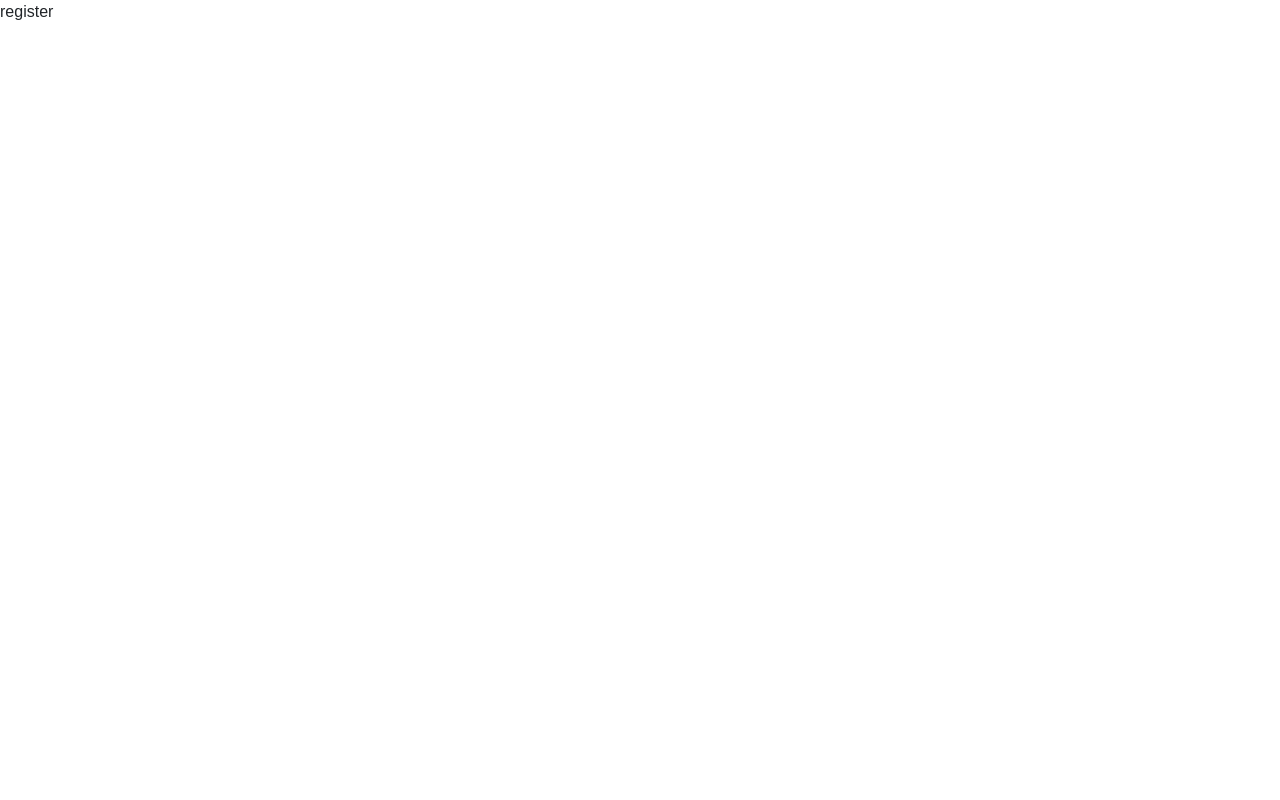
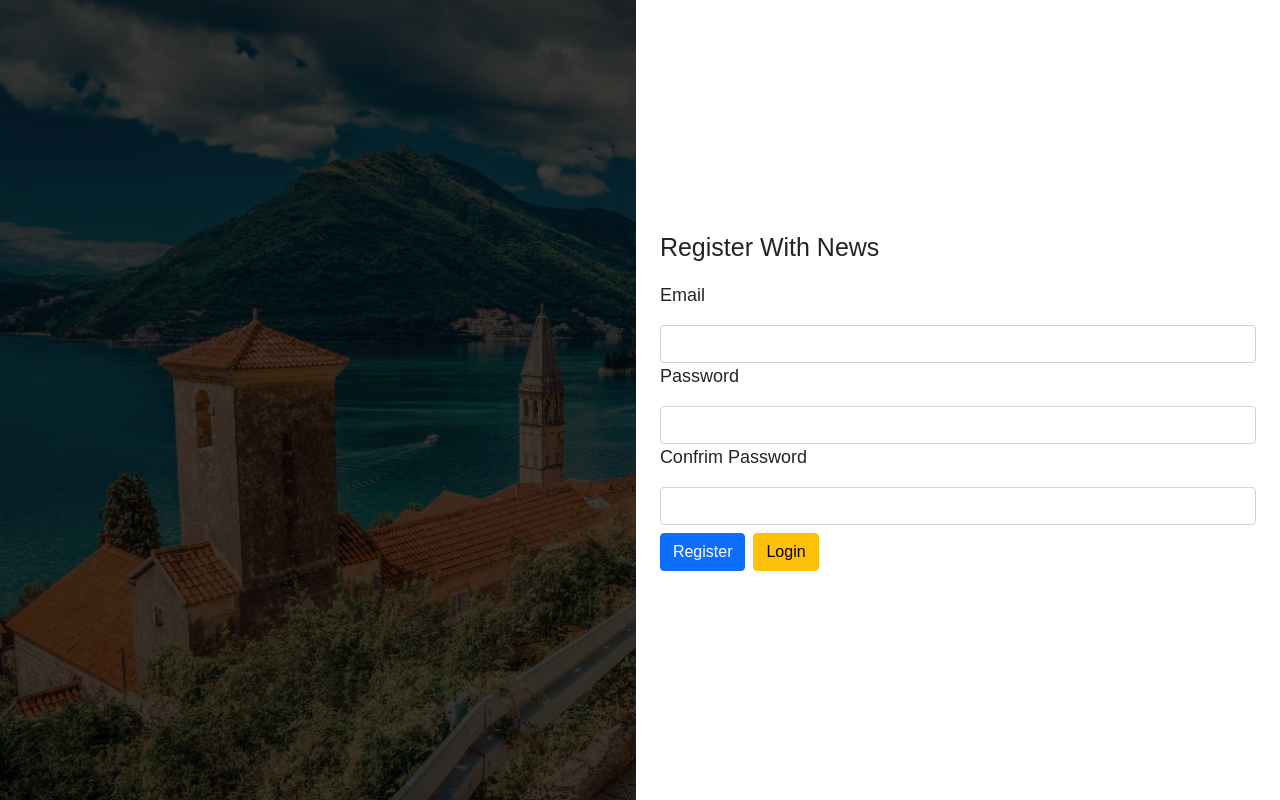
Before and after one commit to alimpp/login-and-register, a Vue app: page /register in a window 1280 px wide. Built offline with nearby package versions, Linux system fonts and the light colour scheme.

Commit message:
make login and register

```diff
--- a/src/assets/css/main.css
+++ b/src/assets/css/main.css
@@ -68,3 +68,16 @@
     background: #d5d5d5;
 }
 /* card hover */
+
+/* glass */
+.glass{
+    background: rgba( 0, 0, 0, 0.75 );
+    backdrop-filter: blur( 0px );
+    -webkit-backdrop-filter: blur( 0px );
+    width: 100%;
+    height: 100vh;
+    display: flex;
+    flex-direction: column;
+    justify-content: center;
+}
+/* glass */
--- a/src/components/login/loginTemp.vue
+++ b/src/components/login/loginTemp.vue
@@ -1,15 +1,92 @@
 <template>
   <div class="loginTemp">
-  login
+     <div class="textBox">
+         <div class="glass p-5">
+         <p class="text_25 opacityAnim light_color">Welcome To MY Website</p>
+         <p class="text_18 opacityAnim light_color">Lorem ipsum dolor sit amet consectetur adipisicing elit. Totam quas ad maxime architecto ipsam expedita omnis harum consequuntur earum eveniet, culpa possimus doloribus reiciendis quam dolorum magnam provident natus in</p>
+           <div class="d-flex opacityAnim">
+           <i class="bi bi-instagram light_color mx-2" style="font-size:25px;"></i>
+          <i class="bi bi-linkedin light_color mx-2" style="font-size:25px;"></i>
+          <i class="bi bi-twitter light_color mx-2" style="font-size:25px;"></i>
+          <i class="bi bi-facebook light_color mx-2" style="font-size:25px;"></i>
+          </div>
+         </div>
+     </div>
+     <div class="formBox p-4 opacityAnim">
+         <p class="text_25">Login With News</p>
+         <p class="text_18">Email</p>
+         <input type="email" class="form-control" v-model="email">
+         <p class="text_18 danger_color" v-if="emailRequired">{{emailRequiredText}}</p>
+         <p class="text_18">Password</p>
+         <input type="password" class="form-control" v-model="password">
+        <p class="text_18 danger_color" v-if="passwordRequired">{{passwordRequiredText}}</p>
+         <div class="d-flex">
+         <button class="btn btn-primary mt-2" @click="login">Login in</button>
+         <div class="d-flex mt-3 mx-2">
+         <router-link to="/register">Do you have account ?</router-link>
+         </div>
+         </div>
+     </div>
   </div>
 </template>
 
 <script>
 export default {
-
+    data(){
+      return{
+        email : "" ,
+        password : "" ,
+        emailRequired : false ,
+        emailRequiredText : "Email is Required" ,
+        passwordRequired : false ,
+        passwordRequiredText : "Password is Required"
+      }
+    } ,
+    methods : {
+      login(){
+        if(this.email === "" && this.password === ""){
+          this.emailRequired = true
+          this.passwordRequired = true
+        }else if(this.email === ""){
+            this.emailRequired = true
+        } else if(this.email.length < 5){
+            this.emailRequired = true
+        } else if(this.password === ""){
+          this.passwordRequired = true
+        } else if(this.password.length < 5){
+          this.passwordRequired = true
+        } else{
+          this.emailRequired = false
+          this.passwordRequired = false
+          this.$router.push("/news")
+        }
+      }
+    }
 }
 </script>
 
-<style>
-
+<style scoped >
+.loginTemp{
+  width: 100%;
+  height: 100vh;
+  display: flex;
+}
+.textBox{
+  width: 60%;
+  height: 100vh;
+  background: url(./paradise.jpg);
+  background-repeat: no-repeat;
+  background-size: cover;
+}
+.formBox{
+   width: 60%;
+  height: 100vh;
+  display: flex;
+  flex-direction: column;
+  justify-content: center;
+}
+@media (max-width: 800px) {
+  .textBox{display: none;}
+  .formBox{width: 100%;}
+}
 </style>
--- a/src/components/register/registerTemp.vue
+++ b/src/components/register/registerTemp.vue
@@ -1,15 +1,104 @@
 <template>
   <div class="registerTemp">
-  register
+     <div class="textBox">
+         <div class="glass p-5">
+         <p class="text_25 opacityAnim light_color">Welcome To MY Website</p>
+         <p class="text_18 opacityAnim light_color">Lorem ipsum dolor sit amet consectetur adipisicing elit. Totam quas ad maxime architecto ipsam expedita omnis harum consequuntur earum eveniet, culpa possimus doloribus reiciendis quam dolorum magnam provident natus in</p>
+           <div class="d-flex opacityAnim">
+           <i class="bi bi-instagram light_color mx-2" style="font-size:25px;"></i>
+          <i class="bi bi-linkedin light_color mx-2" style="font-size:25px;"></i>
+          <i class="bi bi-twitter light_color mx-2" style="font-size:25px;"></i>
+          <i class="bi bi-facebook light_color mx-2" style="font-size:25px;"></i>
+          </div>
+         </div>
+     </div>
+     <div class="formBox p-4 opacityAnim">
+         <p class="text_25">Register With News</p>
+         <p class="text_18">Email</p>
+         <input type="email" class="form-control" v-model="email">
+         <p class="text_18 danger_color" v-if="emailRequired">{{emailRequiredText}}</p>
+         <p class="text_18">Password</p>
+         <input type="" class="form-control" v-model="password">
+        <p class="text_18 danger_color" v-if="passwordRequired">{{passwordRequiredText}}</p>
+        <p class="text_18">Confrim Password</p>
+        <input type="" class="form-control" v-model="confrimPassword">
+        <p class="text_18 danger_color" v-if="passwordRequired">{{confrimPasswordRequiredText}}</p>
+         <div class="d-flex">
+         <button class="btn btn-primary mt-2" @click="register">Register</button>
+         <router-link to="/login" class="btn btn-warning mt-2 mx-2">Login</router-link>
+         <div class="d-flex" style="margin:18px 10px;">
+         </div>
+         </div>
+     </div>
   </div>
 </template>
 
 <script>
 export default {
-
+    data(){
+      return{
+        email : "" ,
+        password : "" ,
+        confrimPassword : "" ,
+        emailRequired : false ,
+        emailRequiredText : "Email is Required" ,
+        passwordRequired : false ,
+        passwordRequiredText : "Password is Required" ,
+        confrimPasswordRequired : false ,
+        confrimPasswordRequiredText : "Confrim Password is Required"
+      }
+    } ,
+    methods : {
+      register(){
+        if(this.email === "" && this.password === ""){
+          this.emailRequired = true
+          this.passwordRequired = true
+        }else if(this.email === ""){
+            this.emailRequired = true
+        } else if(this.email.length < 5){
+            this.emailRequired = true
+        } else if(this.password === ""){
+          this.passwordRequired = true
+        } else if(this.password.length < 5){
+          this.passwordRequired = true
+        } else if(this.confrimPassword === ""){
+           this.confrimPasswordRequired = true
+        } else if(this.confrimPassword === this.password){
+          this.passwordRequired = true
+          this.confrimPasswordRequired = true
+        } else{
+          this.emailRequired = false
+          this.passwordRequired = false
+          this.confrimPasswordRequired = false
+          this.$router.push("/news")
+        }
+      }
+    }
 }
 </script>
 
-<style>
-
+<style scoped >
+.registerTemp{
+  width: 100%;
+  height: 100vh;
+  display: flex;
+}
+.textBox{
+  width: 60%;
+  height: 100vh;
+  background: url(./paradise.jpg);
+  background-repeat: no-repeat;
+  background-size: cover;
+}
+.formBox{
+   width: 60%;
+  height: 100vh;
+  display: flex;
+  flex-direction: column;
+  justify-content: center;
+}
+@media (max-width: 800px) {
+  .textBox{display: none;}
+  .formBox{width: 100%;}
+}
 </style>
```
Also changed, not shown: src/components/login/paradise.jpg (added), src/components/register/paradise.jpg (added).
